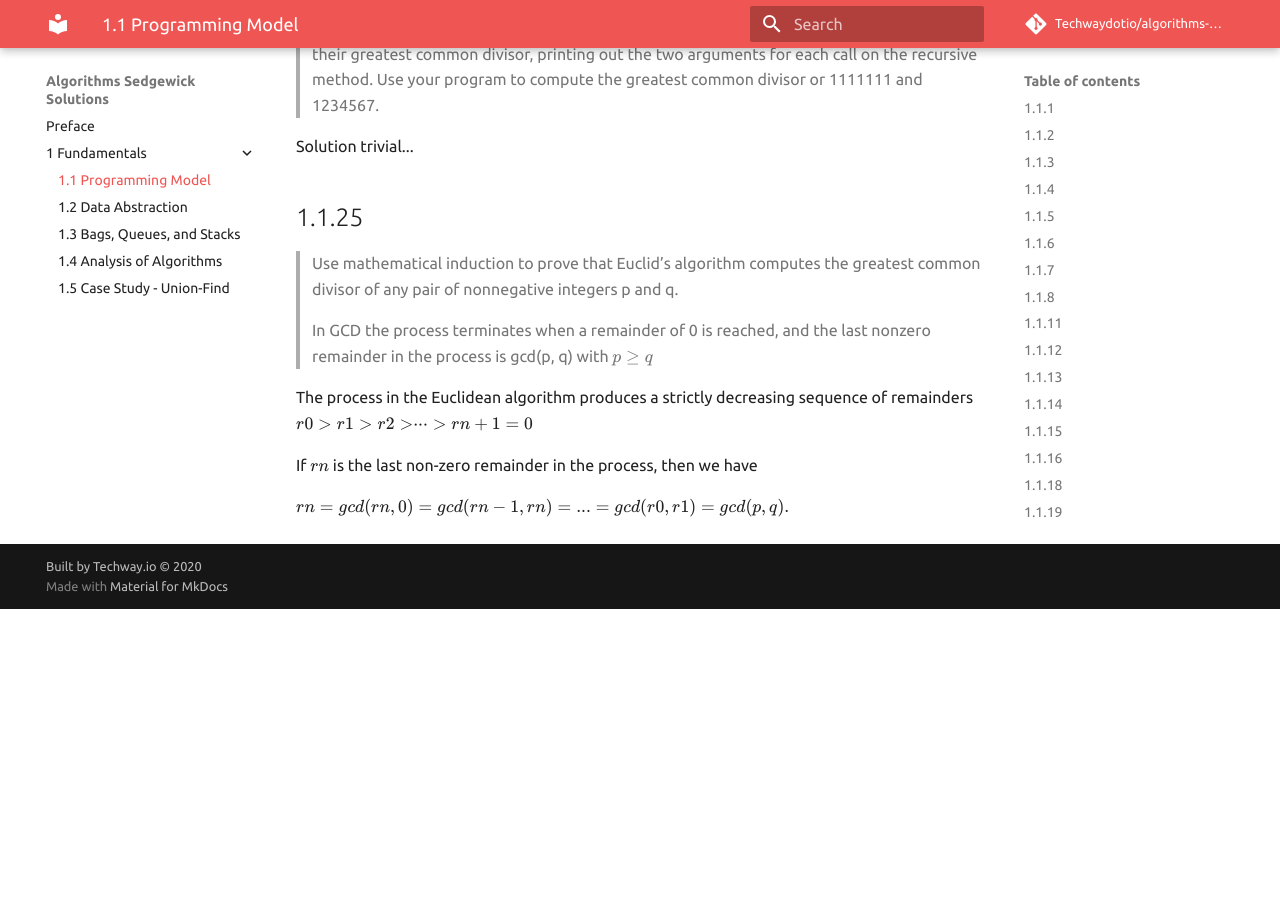
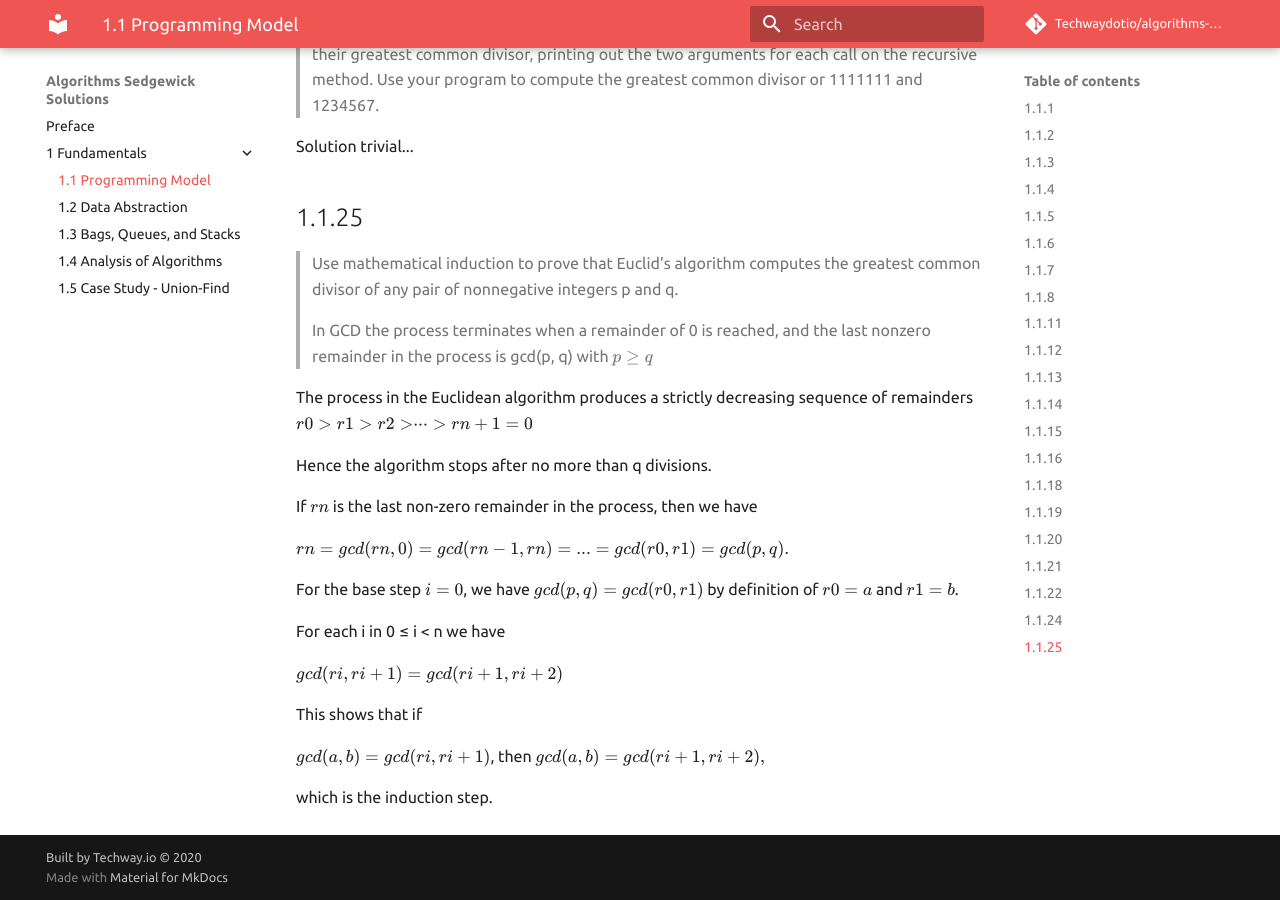
Before and after one commit to Techwaydotio/algorithms-sedgewick, an MkDocs documentation site: the page built from docs/Chap01/1.1.md, in a window 1280 px wide and 900 px high, scrolled down 10899 px. Built offline with MkDocs 1.6.1 and Material for MkDocs 9.7.7, drawn with Linux system fonts in a browser that asks for light colours; nearby versions of some CDN libraries; comment, search, counter and statistics services are not loaded; before the commit the page ends 11508 px from its top, so only the background shows below that.

Commit message:
Ch1 1.1.25

```diff
--- a/docs/Chap01/1.1.md
+++ b/docs/Chap01/1.1.md
@@ -527,6 +527,21 @@
 The process in the Euclidean algorithm produces a strictly decreasing sequence of remainders
 $r0 > r1 > r2 > · · · >rn+1 = 0$
 
+Hence the algorithm stops after no more than q divisions.
+
 If $rn$ is the last non-zero remainder in the process, then we have
 
 $rn = gcd(rn, 0) = gcd(rn−1, rn) = ... = gcd(r0, r1) = gcd(p, q).$
+
+For the base step $i = 0$, we have $gcd(p, q) = gcd(r0, r1)$ by definition of
+$r0 = a$ and $r1 = b$.
+
+For each i in 0 ≤ i < n we have
+
+$gcd(ri, ri+1) = gcd(ri+1, ri+2)$
+
+This shows that if
+
+$gcd(a, b) = gcd(ri, ri+1)$, then $gcd(a, b) = gcd(ri+1, ri+2),$
+
+which is the induction step.
```
Also changed, not shown: site/Chap01/1.1/index.html, site/search/search_index.json, 1 other file.
